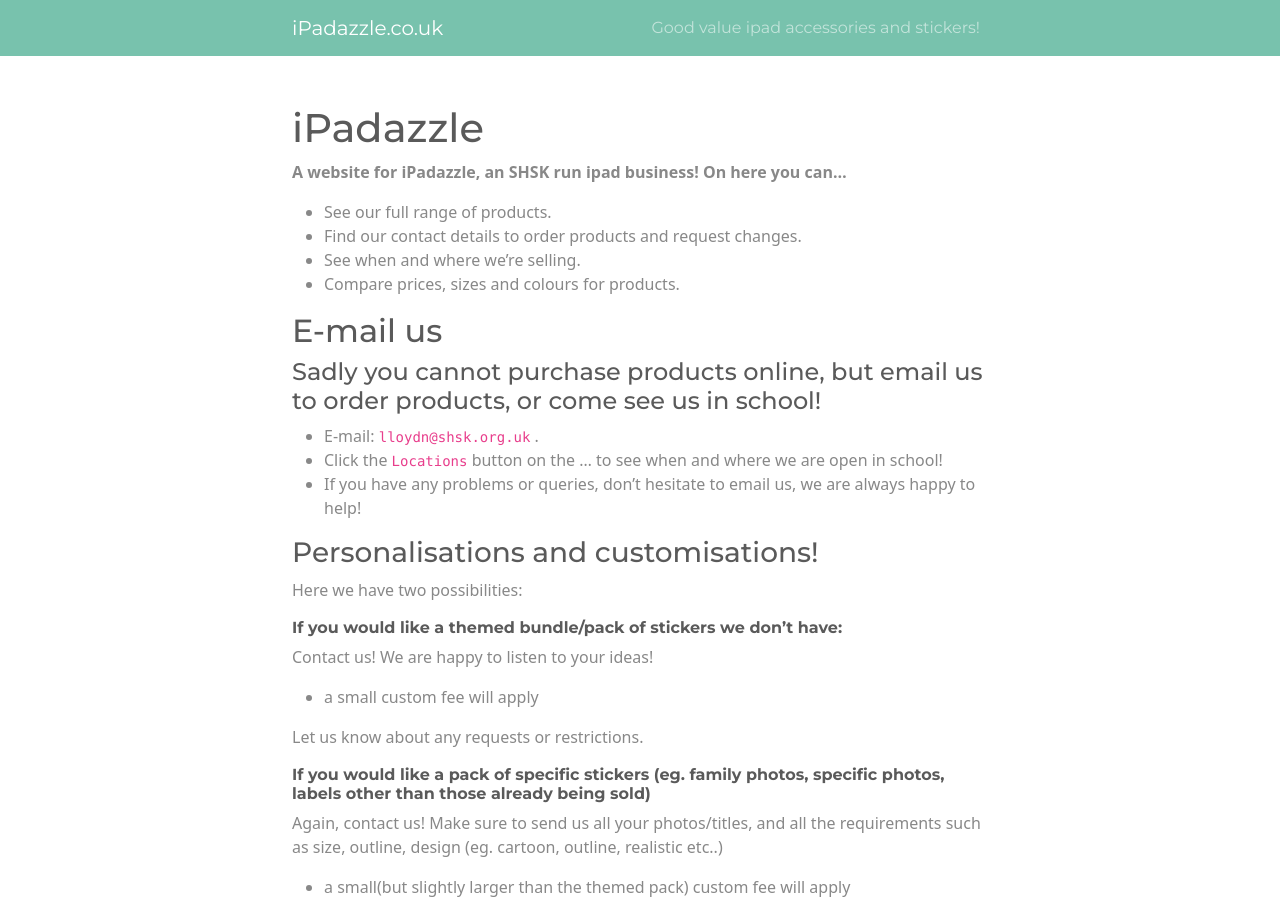
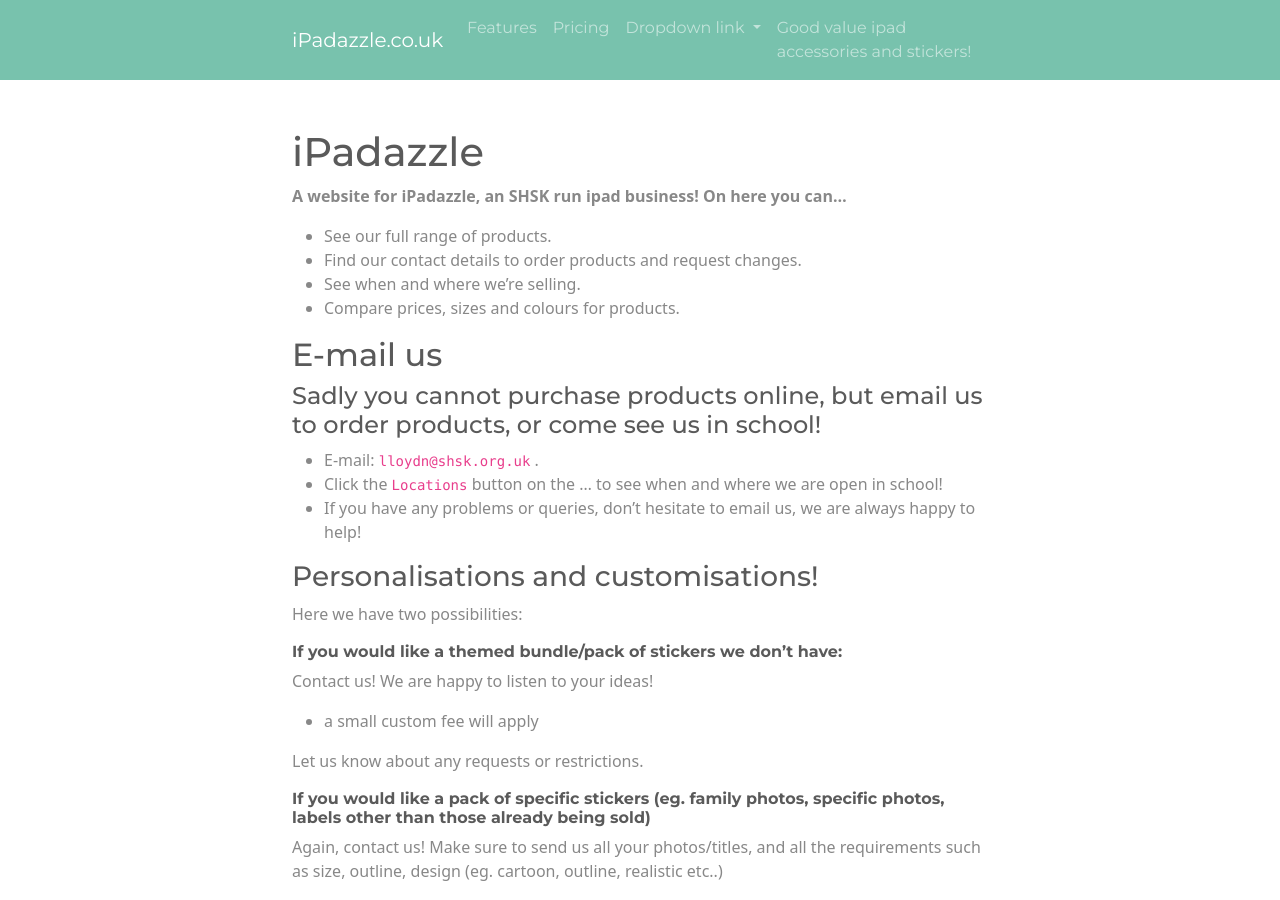
Before and after one commit to NatashaCELloyd/NatashaCELloyd.github.io, a Jekyll site: the page built from index.md, in a window 1280 px wide and 900 px high. Built offline with Jekyll 4.4.1, drawn with Linux system fonts in a browser that asks for light colours.

Commit message:
add some dummy navbar items

```diff
--- a/_includes/header.html
+++ b/_includes/header.html
@@ -8,14 +8,22 @@
     </button>
     <div class="collapse navbar-collapse" id="navbarSupportedContent">
       <ul class="navbar-nav ms-md-auto">
-        {%- for path in page_paths -%}
-          {%- assign my_page = site.pages | where: "path", path | first -%}
-          {%- if my_page.title -%}
-          <li class="nav-item">
-            <a class="nav-link" href="{{ my_page.url | relative_url }}">{{ my_page.title | escape }}</a>
-          </li>
-          {%- endif -%}
-        {% endfor -%}
+        <li class="nav-item">
+          <a class="nav-link" href="#">Features</a>
+        </li>
+        <li class="nav-item">
+          <a class="nav-link" href="#">Pricing</a>
+        </li>
+        <li class="nav-item dropdown">
+          <a class="nav-link dropdown-toggle" href="#" id="navbarDropdownMenuLink" role="button" data-toggle="dropdown" aria-haspopup="true" aria-expanded="false">
+            Dropdown link
+          </a>
+          <div class="dropdown-menu" aria-labelledby="navbarDropdownMenuLink">
+            <a class="dropdown-item" href="#">Action</a>
+            <a class="dropdown-item" href="#">Another action</a>
+            <a class="dropdown-item" href="#">Something else here</a>
+          </div>
+        </li>
         <li class="nav-item">
           <a class="nav-link" href="{{ site.github.repository_url }}">Good value ipad accessories and stickers!</a>
         </li>
```
